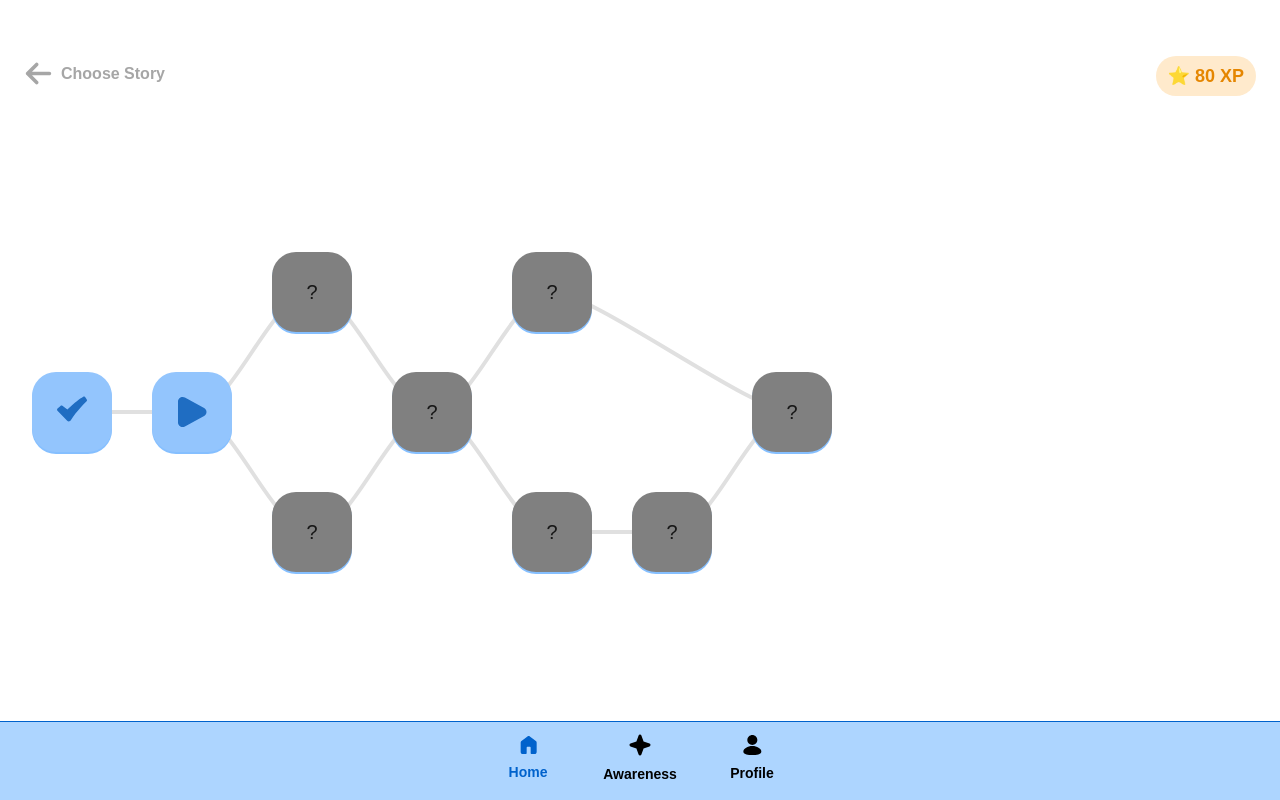
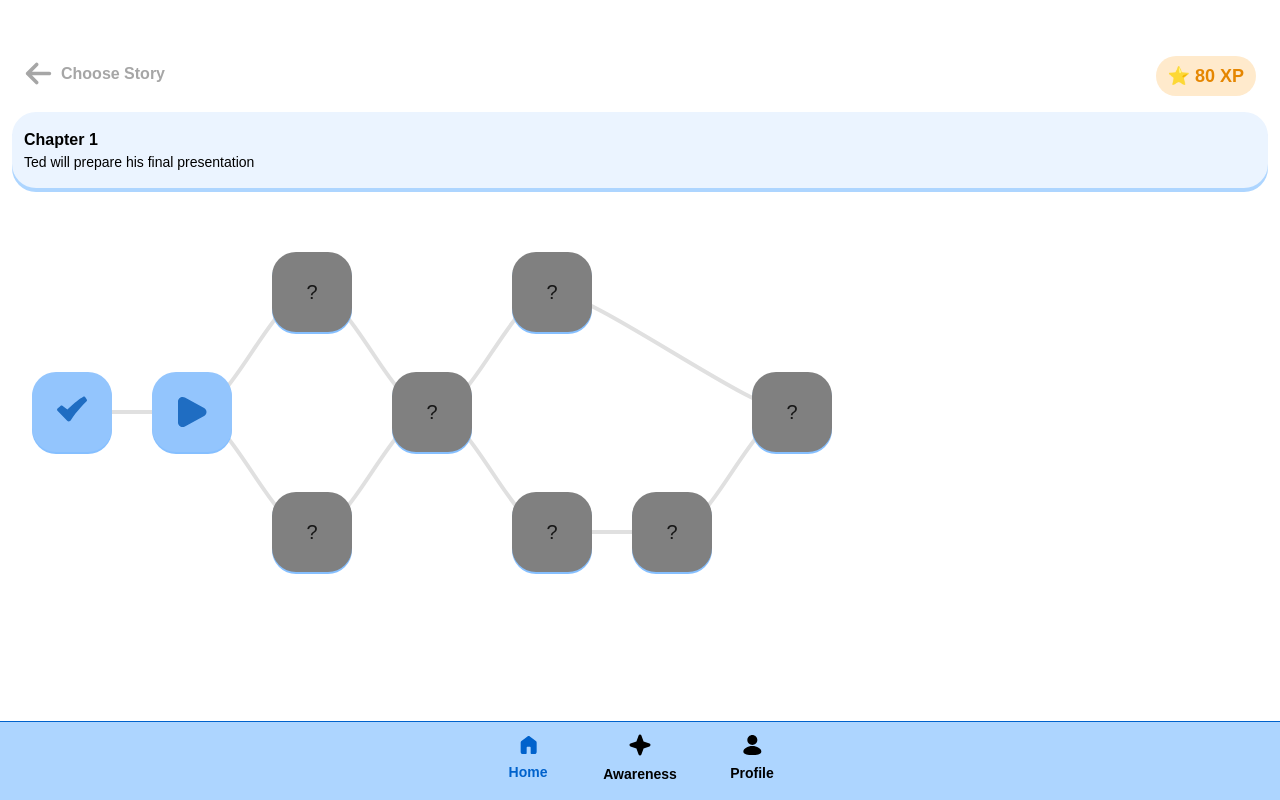
Before and after one commit to altafparves/pitchpro-fe, a Next.js app: page /story/1 in a window 1280 px wide. Built offline with nearby package versions, Linux system fonts and the light colour scheme.

Commit message:
Feat: Add popup info component

```diff
--- /dev/null
+++ b/src/app/components/PopupInfo.jsx
@@ -0,0 +1,24 @@
+import PropTypes from "prop-types";
+
+export default function PopupInfo({ title, desc, children }) {
+  return (
+    <div className="w-full absolute px-3 top-[112px] left-0 right-0">
+      <div
+        className="w-full rounded-3xl  bg-[#EBF4FF] py-4 px-3 flex-col items-start justify-start gap-1 "
+        style={{
+          boxShadow: "0px 4px 0px 0px #ADD5FF",
+        }}
+      >
+        <p className="text-body font-semibold text-neutral-900">{title}</p>
+        <p className="text-label font-normal text-neutral-900">{desc}</p>
+        <div>{children}</div>
+      </div>
+    </div>
+  );
+}
+
+PopupInfo.propTypes = {
+  title: PropTypes.string.isRequired,
+  desc: PropTypes.string,
+  children: PropTypes.node,
+};
--- a/src/app/speaking-test/page.jsx
+++ b/src/app/speaking-test/page.jsx
@@ -4,12 +4,11 @@ import Button from "../components/Button";
 import ProgressBar from "../components/ProgressBar";
 import IconAudio from "../../../public/assets/icons/mingcute_voice-fill";
 import IconInfo from "../../../public/assets/icons/IconInfo";
+import PopupInfo from "../components/PopupInfo";
 export default function SpeakingTestPage() {
   return (
     <>
-      <div className="flex bg-neutral-50 w-full min-h-screen flex-col px-5 pt-14 pb-12 justify-between items-center">
-        {/* top */}
-        <div className="w-ful flex flex-col gap-5">
+      <div className="flex bg-neutral-50 w-full min-h-screen flex-col px-5 pt-14 pb-12 justify-between items-center relative">
         {/* progress */}
         <div className="w-full bg-neutral-50 flex items-center flex-row gap-3">
           <button>
@@ -17,17 +16,7 @@ export default function SpeakingTestPage() {
           </button>
           <ProgressBar progress={30} />
         </div>
-          {/* pointer */}
-          <div
-            className="w-full rounded-3xl bg-[#EBF4FF] py-4 px-3 flex-col items-start justify-start gap-1"
-            style={{
-              boxShadow: "0px 4px 0px 0px #ADD5FF",
-            }}
-          >
-            <p className="text-body font-semibold text-neutral-900">This is Pointer</p>
-            <p className="text-label font-normal text-neutral-900">This text will help you practice in public speaking. Below this pointer is animation showing the schenario of life moments.</p>
-          </div>
-        </div>
+        <PopupInfo title="This is Pointer" desc="This text will help you practice in public speaking. Below this pointer is animation showing the schenario of life moments."></PopupInfo>
 
         <div className="bottom w-full flex flex-col gap-6">
           <div className="w-full flex flex-row gap-4">
--- a/src/app/story/[storyId]/page.jsx
+++ b/src/app/story/[storyId]/page.jsx
@@ -6,6 +6,7 @@ import { FontAwesomeIcon } from "@fortawesome/react-fontawesome";
 import { faArrowLeft } from "@fortawesome/free-solid-svg-icons";
 import StoryButton from "@/app/components/StoryButton";
 import StoryGraph from "@/app/components/StoryGraph";
+import PopupInfo from "@/app/components/PopupInfo";
 export default function StoryPage() {
   const router = useRouter();
    const params = useParams();
@@ -19,10 +20,11 @@ export default function StoryPage() {
         </button>
         <XpChip></XpChip>
       </div>
+      <PopupInfo title="Chapter 1" desc="Ted will prepare his final presentation"></PopupInfo>
       {/* story journey section */}
       <div className="w-full mt-[104px] flex-grow relative overflow-x-auto">
         <div className="flex absolute top-0 bottom-0 items-center flex-grow overflow-y-hidden w-max px-8 gap-10 ">
-          <StoryGraph/>
+          <StoryGraph />
         </div>
       </div>
     </div>
```
Lines whose indentation alone changed are shown as unchanged.
